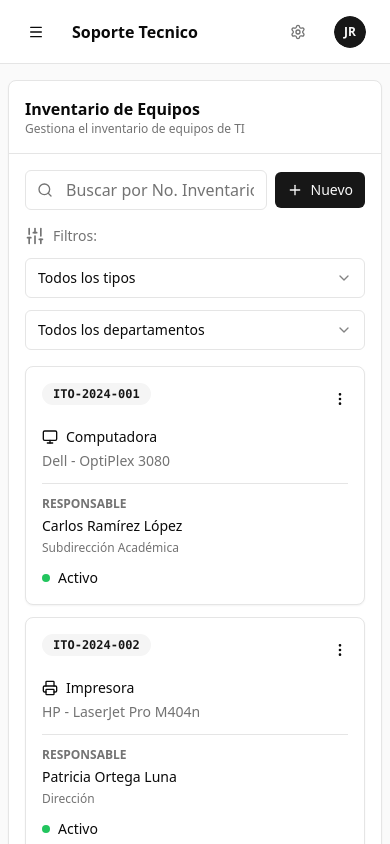
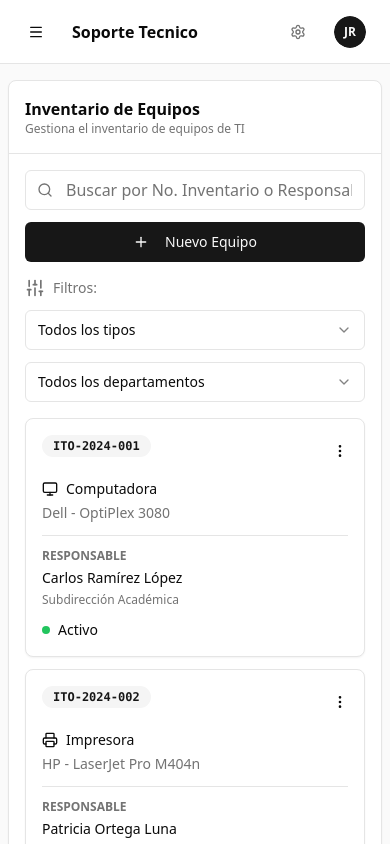
Before and after one commit to AlexDro360/v0-support-ticket-dashboard, a Next.js app: page /inventarios/equipos in a window 390 px wide. Shown: the top 844 px of the page. Built offline with nearby package versions, Linux system fonts and the light colour scheme.

Commit message:
style: update EquiposToolbar styles to match TicketsToolbar
Apply responsive styles and button alignment for visual consistency.

Co-authored-by: Alexis Ramirez <124798928+AlexDro360@users.noreply.github.com>

```diff
--- a/components/equipos-toolbar.tsx
+++ b/components/equipos-toolbar.tsx
@@ -43,8 +43,8 @@ export function EquiposToolbar({
 }: EquiposToolbarProps) {
   return (
     <div className="flex flex-col gap-4">
-      {/* Search bar and New Equipment Button */}
-      <div className="flex gap-2 items-center">
+      {/* Top row: Search + Nuevo Equipo */}
+      <div className="flex flex-col gap-3 sm:flex-row sm:items-center sm:gap-3">
         <div className="relative flex-1">
           <Search className="absolute left-3 top-1/2 h-4 w-4 -translate-y-1/2 text-muted-foreground" />
           <Input
@@ -54,11 +54,11 @@ export function EquiposToolbar({
             className="pl-10"
           />
         </div>
-        <Link href="/inventarios/equipos/nuevo">
-          <Button size="sm" className="gap-2 shrink-0">
-            <Plus className="h-4 w-4" />
-            <span className="hidden sm:inline">Nuevo Equipo</span>
-            <span className="sm:hidden">Nuevo</span>
+
+        <Link href="/inventarios/equipos/nuevo" className="w-full sm:w-auto">
+          <Button className="w-full">
+            <Plus className="mr-2 h-4 w-4" />
+            Nuevo Equipo
           </Button>
         </Link>
       </div>
```
